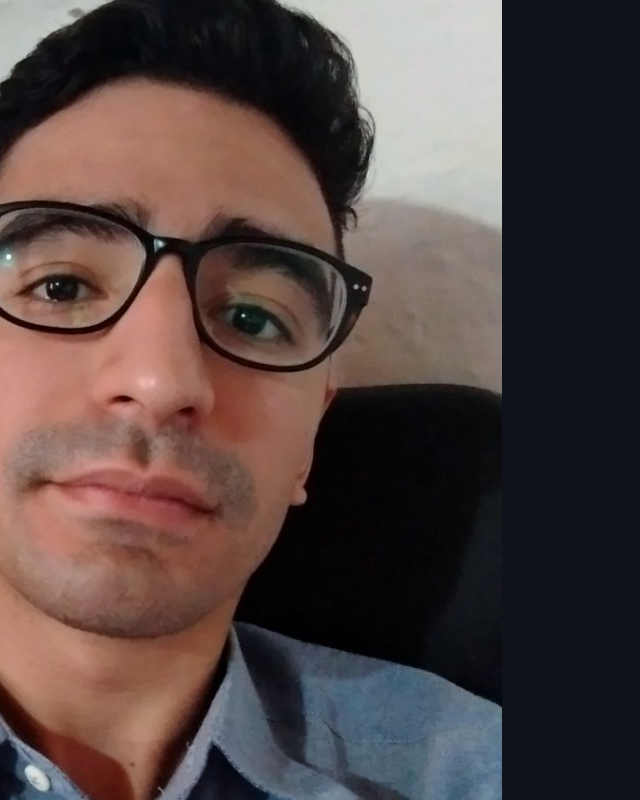
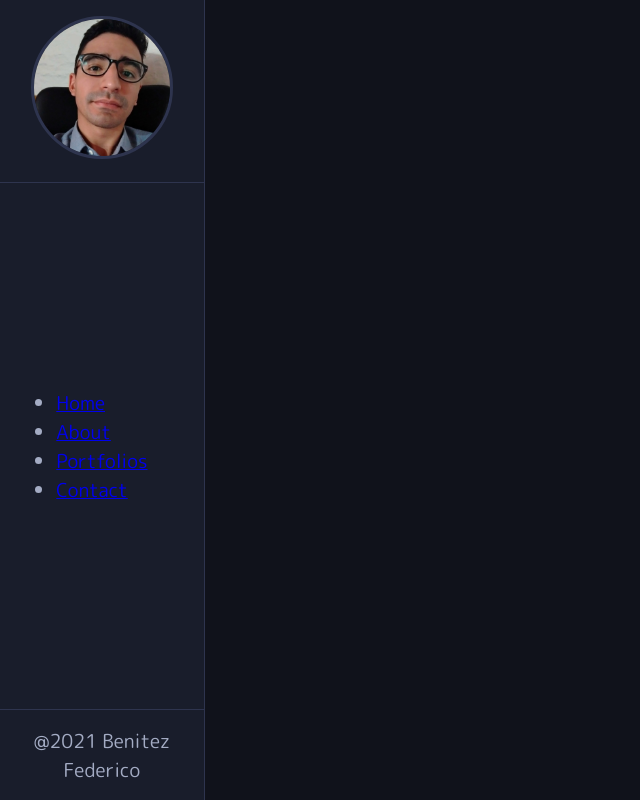
Before and after one commit to Federico-Benitez/old-portfolio, a React (Create React App) app: page / in a window 1280 px wide. Shown: the whole page, without its empty margins (0-640 px from the left). Built offline with nearby package versions, Linux system fonts and the light colour scheme.

Commit message:
foto de perfil y footbar modificados

```diff
--- a/src/Components/NavBar.js
+++ b/src/Components/NavBar.js
@@ -31,10 +31,10 @@ function NavBar() {
             </NavLink>
           </li>
         </ul>
+        <footer className="footer">
+          <p>@2021 Benitez Federico</p>
+        </footer>
       </nav>
-      <footer className="footer">
-        <p>@2021 Lorem Ipsum</p>
-      </footer>
     </div>
   );
 }
--- a/src/styles/_layout.scss
+++ b/src/styles/_layout.scss
@@ -4,6 +4,8 @@
         height: 200vh;
         background-color: #191D2B;
         position: fixed;
+        border-right: 1px solid #2e344e;
+
     }
 
     .main-content{
--- a/src/styles/_navbar.scss
+++ b/src/styles/_navbar.scss
@@ -1,9 +1,34 @@
 .NavBar{
+    height: 100vh;
     .nav{
         height: 100%;
         display: flex;
         flex-direction: column;
         justify-content: space-between;
         align-items: center;
+
+        .profile{
+            width: 100%;
+            text-align: center;
+            margin-top: 1rem;
+            border-bottom: 1px solid #2e344e;
+            img{
+                width: 70%;
+                border-radius: 100% ;
+                border: 3px solid #2e344e;
+                margin-bottom: 1rem;
+            }
+
+        }
+
+        .footer{
+            visibility: visible;
+            width: 100%;
+            border-top: 1px solid #2e344e;
+            p{
+                text-align: center;
+                padding: 1rem 0;
+            }
+        }
     }
 }
```
